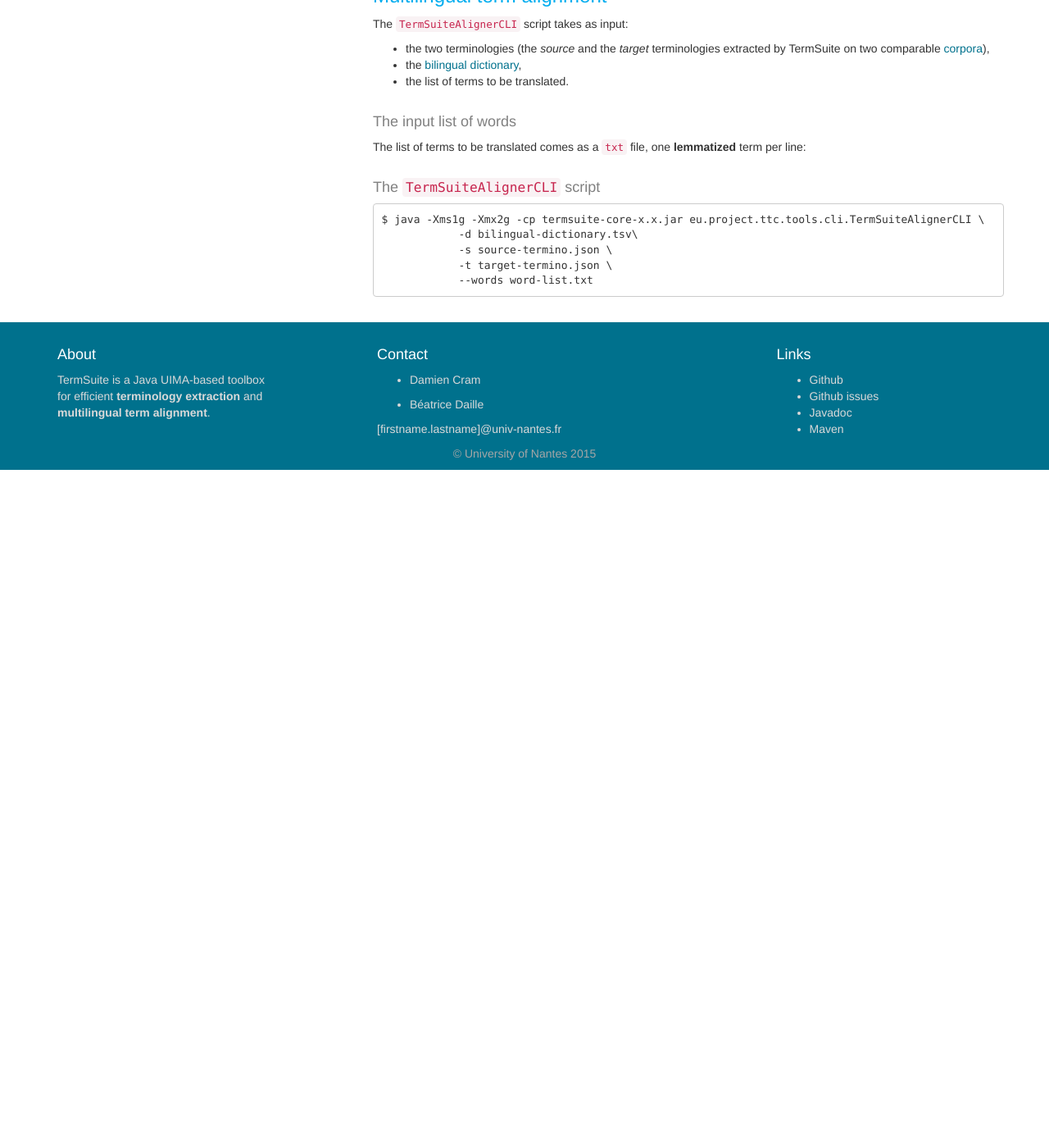
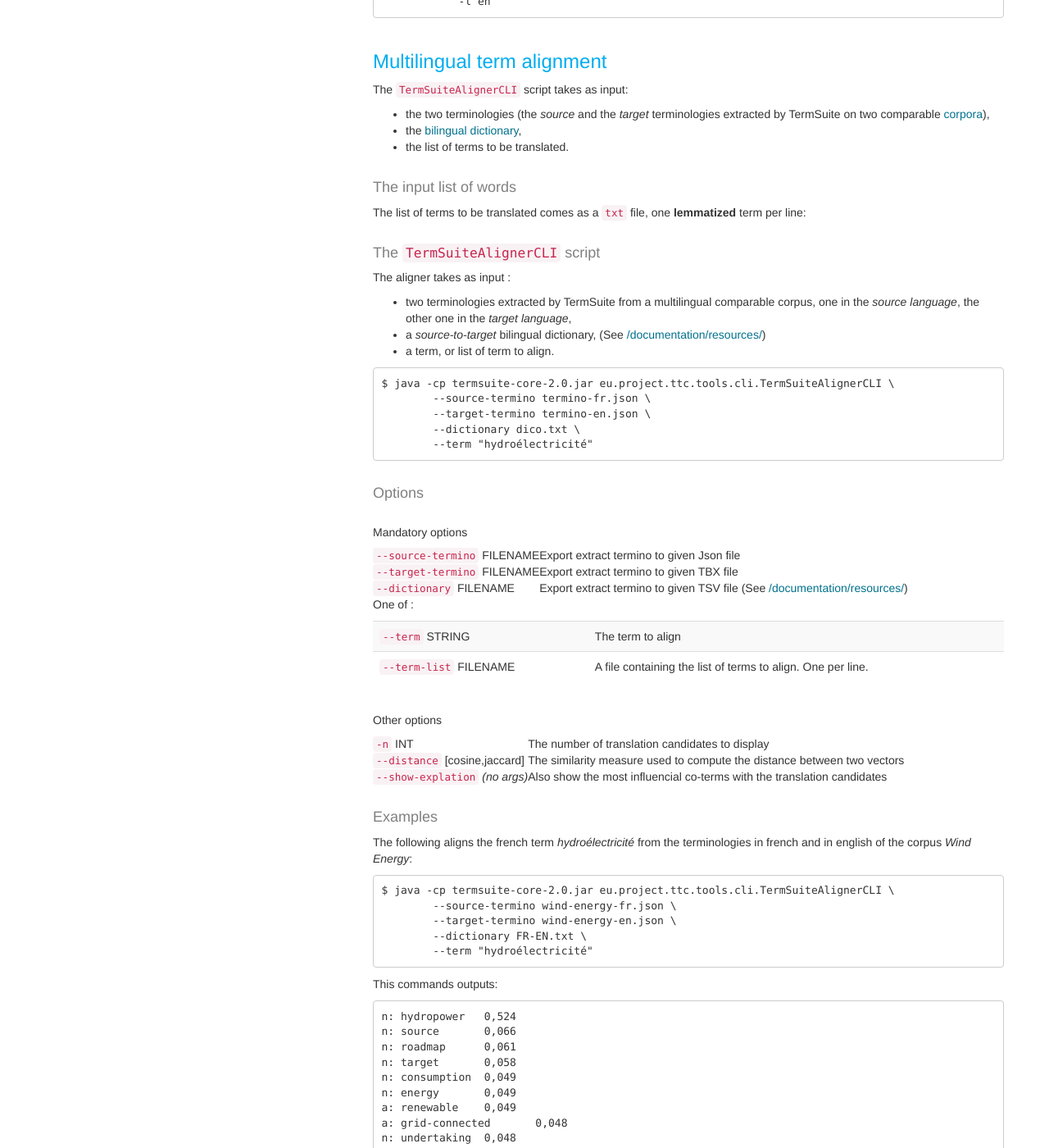
Before and after one commit to termsuite/termsuite.github.io, a Jekyll site: the page built from _documentation/18-command-line-api.md, in a window 1280 px wide and 1400 px high, scrolled down 4357 px. Shown: the whole window at 82% size. Built offline with Jekyll 4.4.1, drawn with Linux system fonts in a browser that asks for light colours; nearby versions of some CDN libraries; before the commit the page ends 5090 px from its top, so only the background shows below that; some of the changed text lies outside the part shown.

Commit message:
Added Aligner script documentation

```diff
--- a/_documentation/18-command-line-api.md
+++ b/_documentation/18-command-line-api.md
@@ -173,13 +173,92 @@
 The list of terms to be translated comes as a `txt` file, one **lemmatized** term per line:
 
 #### The `TermSuiteAlignerCLI` script
+{:id="aligner"}
 
+The aligner takes as input :
 
+ * two terminologies extracted by TermSuite from a multilingual comparable corpus, one in the *source language*, the other one in the *target language*,
+ * a *source-to-target* bilingual dictionary, (See [/documentation/resources/](TermSuite Resources documentation))
+ * a term, or list of term to align.
 
 ~~~
-$ java -Xms1g -Xmx2g -cp termsuite-core-x.x.jar eu.project.ttc.tools.cli.TermSuiteAlignerCLI \
-            -d bilingual-dictionary.tsv\
-            -s source-termino.json \
-            -t target-termino.json \
-            --words word-list.txt
+$ java -cp termsuite-core-{{site.termsuite.version}}.jar eu.project.ttc.tools.cli.TermSuiteAlignerCLI \
+        --source-termino termino-fr.json \
+        --target-termino termino-en.json \
+        --dictionary dico.txt \
+        --term "hydroélectricité"
 ~~~
+
+#### Options
+{:id="aligner-options"}
+
+##### Mandatory options
+
+| `--source-termino` FILENAME 	| Export extract termino to given Json file |
+| `--target-termino` FILENAME 	| Export extract termino to given TBX file	|
+| `--dictionary` FILENAME 	| Export extract termino to given TSV file (See [/documentation/resources/](TermSuite Resources documentation)) |
+
+One of :
+
+| `--term` STRING 	| The term to align |
+| `--term-list` FILENAME 	| A file containing the list of terms to align. One per line. |
+{: class="table table-striped"}
+
+##### Other options
+
+| `-n` INT 	| The number of translation candidates to display |
+| `--distance` [cosine,jaccard] 	| The similarity measure used to compute the distance between two vectors |
+| `--show-explation` *(no args)* 	| Also show the most influencial co-terms with the translation candidates |
+
+#### Examples
+
+The following aligns the french term *hydroélectricité* from the terminologies in french and in english of the corpus *Wind Energy*:
+
+~~~
+$ java -cp termsuite-core-{{site.termsuite.version}}.jar eu.project.ttc.tools.cli.TermSuiteAlignerCLI \
+        --source-termino wind-energy-fr.json \
+        --target-termino wind-energy-en.json \
+        --dictionary FR-EN.txt \
+        --term "hydroélectricité"
+~~~
+
+This commands outputs:
+
+~~~
+n: hydropower	0,524
+n: source	0,066
+n: roadmap	0,061
+n: target	0,058
+n: consumption	0,049
+n: energy	0,049
+a: renewable	0,049
+a: grid-connected	0,048
+n: undertaking	0,048
+n: fight	0,048
+~~~
+
+What takes time for `TermSuiteAlignerCLI` is to load both terminologies. I you need to align several terms, it is better to have them in a file as follows:
+
+~~~
+rotor
+éolienne
+éolien
+pale
+turbine
+dimensionnement
+moyeu
+calage
+écoulement
+générateur
+nacelle
+~~~
+
+And run the aligner script on this file:
+
+~~~
+$ java -cp termsuite-core-{{site.termsuite.version}}.jar eu.project.ttc.tools.cli.TermSuiteAlignerCLI \
+        --source-termino wind-energy-fr.json \
+        --target-termino wind-energy-en.json \
+        --dictionary FR-EN.txt \
+        --term-list list.txt
+~~~
```
Also changed, not shown: _documentation/19-java-api.md (+1 -1 lines).
